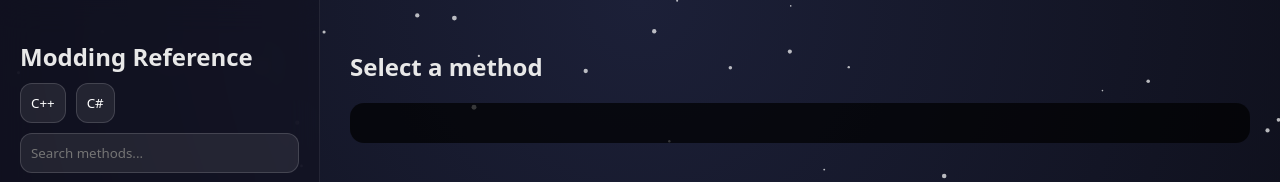
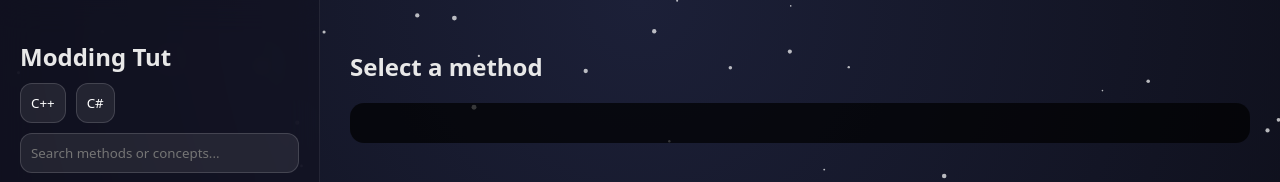
Before and after one commit to fate-yuh/moddingreferences, a plain HTML site: page index.html in a window 1280 px wide. Shown: the top 182 px of the page. Drawn offline with Linux system fonts and the light colour scheme.

Commit message:
Update index.html for modding tutorial
skidders

```diff
--- a/index.html
+++ b/index.html
@@ -1,18 +1,18 @@
 <!DOCTYPE html>
 <html lang="en">
 <head>
-  <meta charset="UTF-8">
-  <title>Unity / IL2CPP Modding Reference</title>
-  <link rel="stylesheet" href="style.css">
+  <meta charset="UTF-8" />
+  <title>Modding Tutorial For Skids!</title>
+  <link rel="stylesheet" href="style.css" />
 </head>
 <body>
 
 <canvas id="snow"></canvas>
+<div id="tooltip"></div>
 
 <div class="app">
-
   <aside class="sidebar">
-    <h1>Modding Reference</h1>
+    <h1>Modding Tut</h1>
 
     <div class="lang-select">
       <button onclick="setLang('C++')">C++</button>
@@ -21,10 +21,9 @@
 
     <input
       id="search"
-      type="text"
-      placeholder="Search methods..."
+      placeholder="Search methods or concepts..."
       oninput="renderCategories()"
-    >
+    />
 
     <div id="categories"></div>
   </aside>
@@ -34,7 +33,6 @@
     <p id="desc"></p>
     <pre><code id="code"></code></pre>
   </main>
-
 </div>
 
 <script src="app.js"></script>
```
